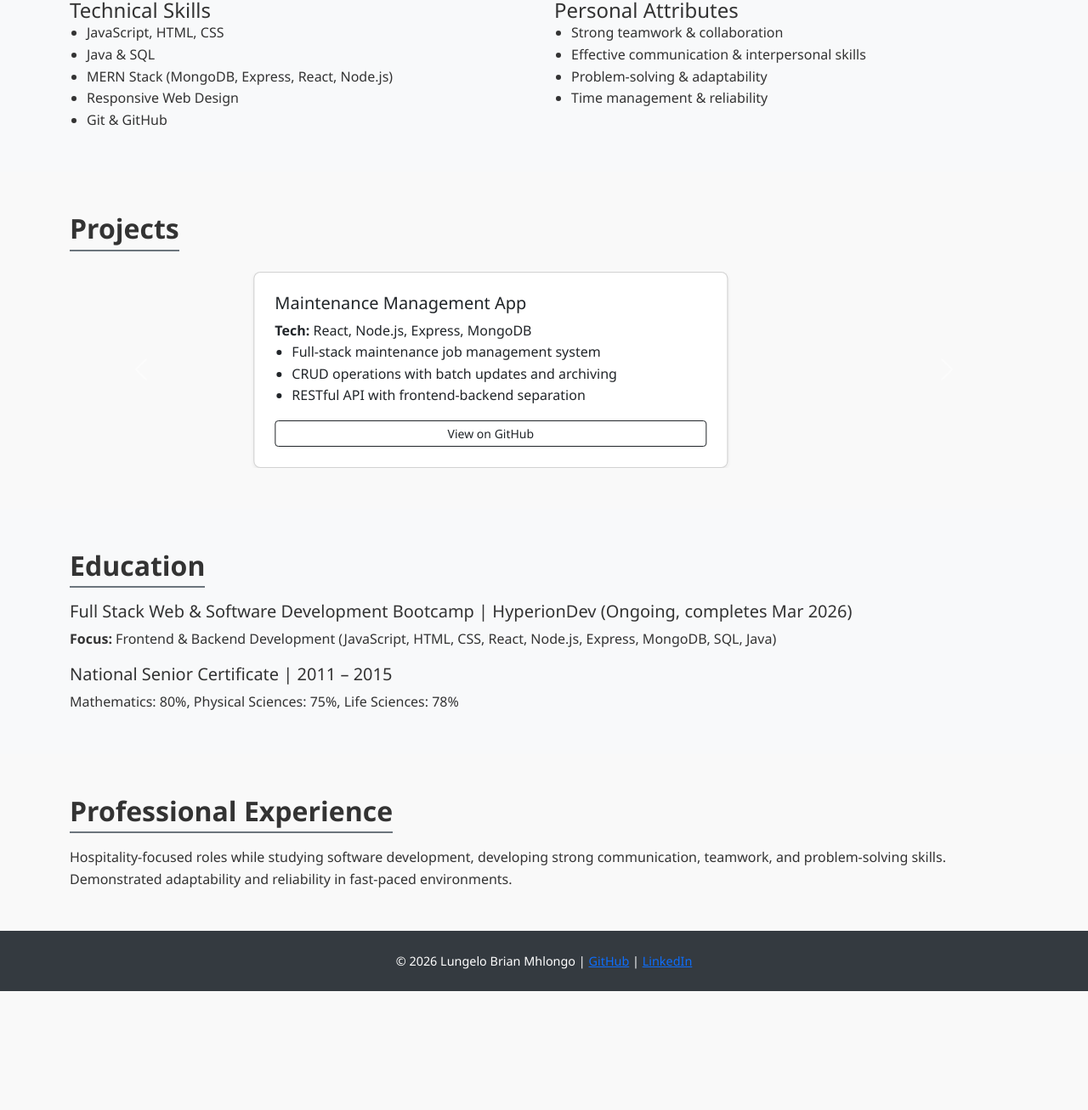
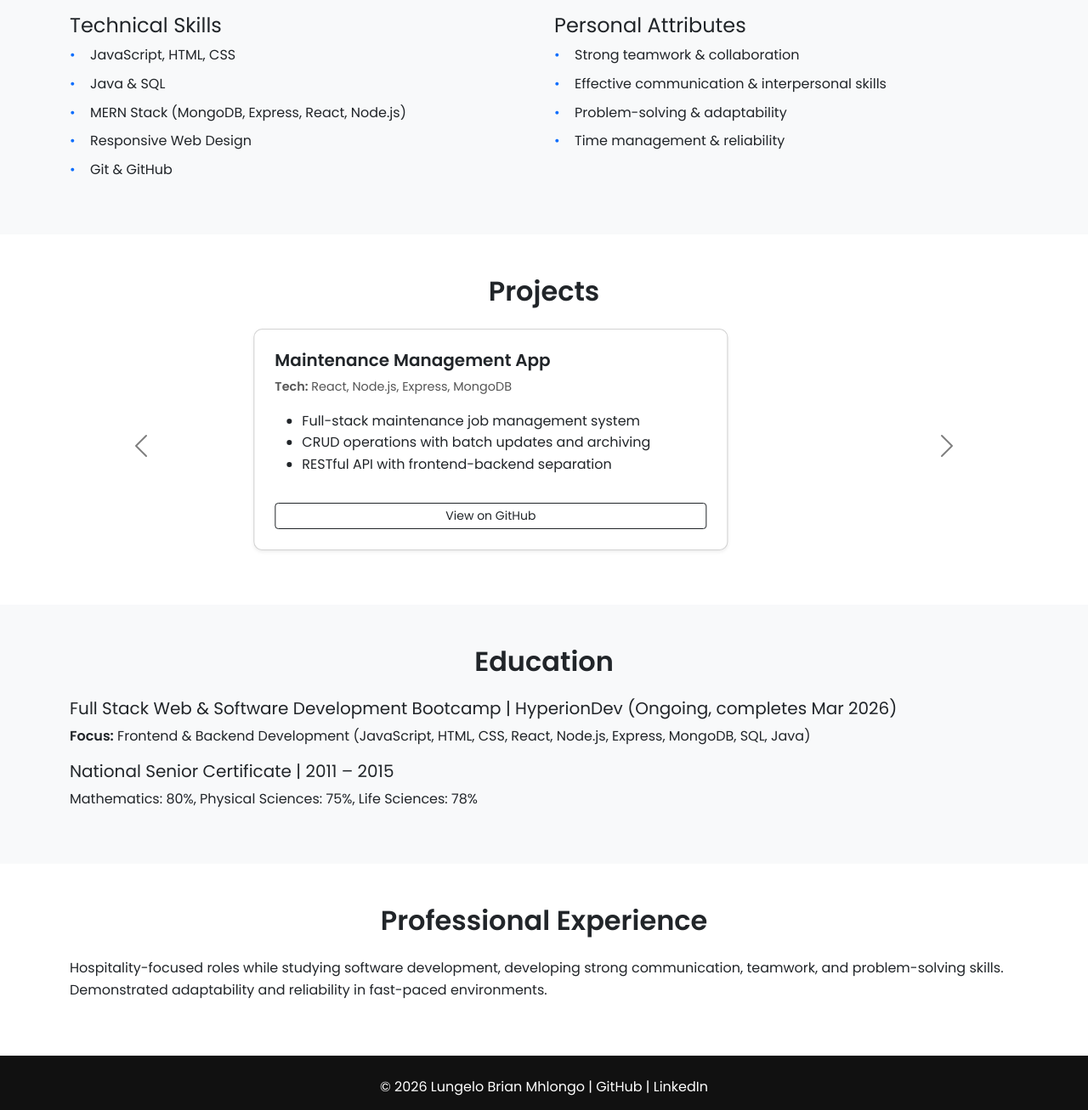
Before and after one commit to Lungelo9723/MyCV, a plain HTML site: page index.html in a window 1280 px wide. Shown: the part 658-1965 px from the top of the page at 85% size. Before the commit the page ends 1825 px from the top, so only its background shows below. Drawn offline with nearby package versions, Linux system fonts and the light colour scheme.

Commit message:
Update style.css
Updated global styles, header, section titles, project cards, skills list, and footer styles. Improved responsiveness and hover effects.

```diff
--- a/style.css
+++ b/style.css
@@ -1,91 +1,115 @@
-/* Reset some defaults */
-body, h1, h2, h3, h4, p, ul, li {
-  margin: 0;
-  padding: 0;
-  font-family: 'Segoe UI', Tahoma, Geneva, Verdana, sans-serif;
+/* Global Styles */
+body {
+  font-family: 'Poppins', sans-serif;
+  scroll-behavior: smooth;
+  line-height: 1.6;
 }
 
-body {
-  line-height: 1.6;
-  color: #333;
-  background-color: #f9f9f9;
+a {
+  text-decoration: none;
+  transition: color 0.3s ease;
+}
+
+a:hover {
+  color: #0d6efd;
+}
+
+/* Header */
+.header {
+  background-color: #111;
+}
+
+.header nav a {
+  color: #fff;
+  font-weight: 500;
+}
+
+.header nav a:hover {
+  color: #0d6efd;
 }
 
 /* Section Titles */
 .section-title {
+  font-weight: 600;
+  margin-bottom: 1.5rem;
   font-size: 2rem;
-  font-weight: bold;
-  margin-bottom: 1rem;
-  border-bottom: 2px solid #6c757d;
-  display: inline-block;
-  padding-bottom: 5px;
+  text-align: center;
 }
 
-/* Header */
-header {
-  background: #343a40;
-  color: #fff;
+/* Sections */
+.section {
+  padding: 80px 0;
 }
 
-header h1 {
-  font-size: 2.5rem;
-  font-weight: 700;
-}
-
-header p {
-  font-size: 1rem;
-}
-
-/* Navigation Links */
-header nav a {
-  text-decoration: none;
-  font-weight: 500;
-  transition: color 0.3s;
-}
-
-header nav a:hover {
-  color: #ffc107;
-}
-
-/* Cards for projects */
+/* Project Cards */
 .project-card {
-  transition: transform 0.3s, box-shadow 0.3s;
-  border-radius: 0.5rem;
+  border-radius: 10px;
+  transition: transform 0.3s ease, box-shadow 0.3s ease;
+  background-color: #fff;
 }
 
 .project-card:hover {
-  transform: translateY(-5px);
-  box-shadow: 0 10px 20px rgba(0,0,0,0.15);
+  transform: scale(1.03);
+  box-shadow: 0 12px 24px rgba(0, 0, 0, 0.15);
+}
+
+.project-title {
+  font-weight: 600;
+  margin-bottom: 0.5rem;
+}
+
+.project-tech {
+  font-size: 0.9rem;
+  color: #555;
+}
+
+/* Skills List */
+.skills-list {
+  list-style-type: none;
+  padding-left: 0;
+}
+
+.skills-list li {
+  position: relative;
+  padding-left: 1.5rem;
+  margin-bottom: 0.5rem;
+}
+
+.skills-list li::before {
+  content: "•";
+  color: #0d6efd;
+  position: absolute;
+  left: 0;
 }
 
 /* Footer */
-footer {
-  background: #343a40;
+.footer {
+  background-color: #111;
   color: #fff;
-  font-size: 0.9rem;
+}
+.footer a {
+  color: #fff;
+}
+.footer a:hover {
+  color: #0d6efd;
 }
 
-footer a:hover {
-  color: #ffc107;
-  text-decoration: underline;
+/* Responsiveness*/
+@media (max-width: 768px) {
+  .header h1 {
+    font-size: 2rem;
+  }
+
+  .section-title {
+    font-size: 1.5rem;
+  }
 }
 
-/* Lists */
-ul {
-  list-style-type: disc;
-  padding-left: 20px;
+.carousel-control-prev-icon,
+.carousel-control-next-icon {
+  filter: invert(1);
 }
 
-/* Responsive adjustments */
-@media print {
-  header, footer nav, footer p {
-    display: none; /* Hide nav and footer when printing */
-  }
-  body {
-    background: #fff;
-    color: #000;
-  }
-  .section-title {
-    border-bottom: 1px solid #000;
-  }
+.carousel-item {
+  padding-bottom: 1rem;
 }
```
